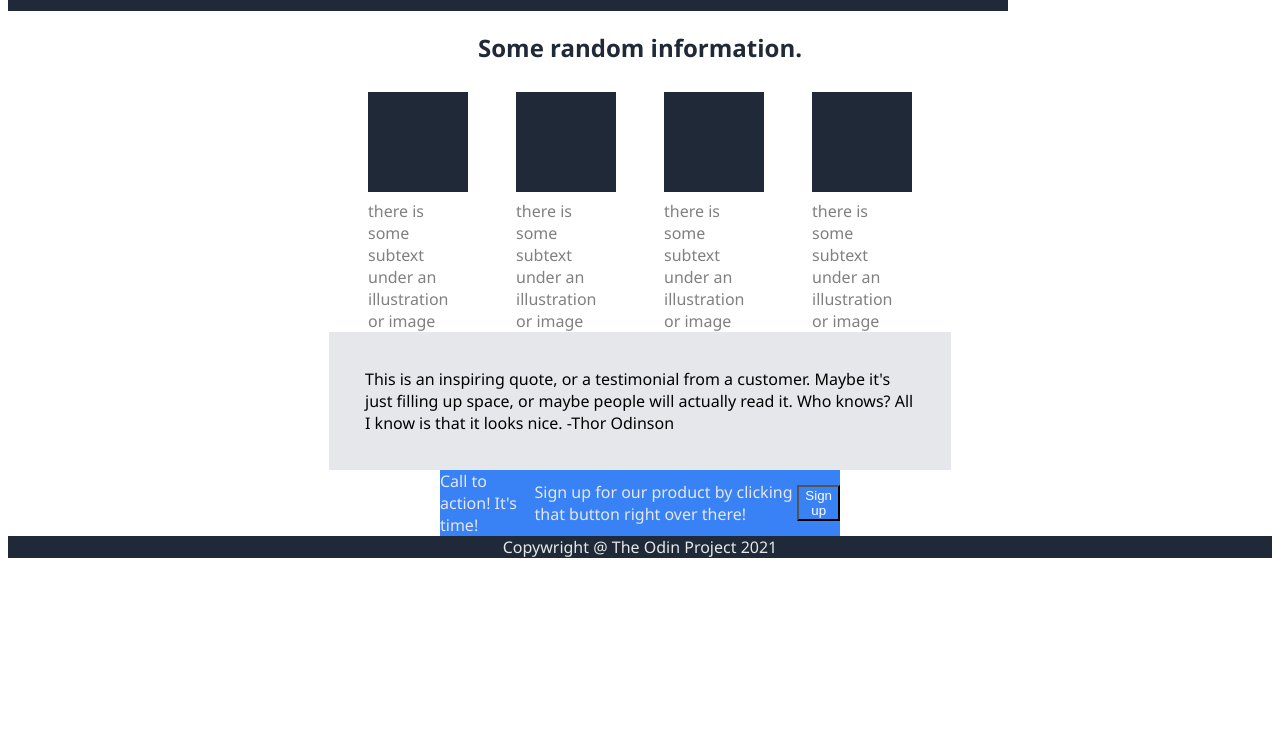
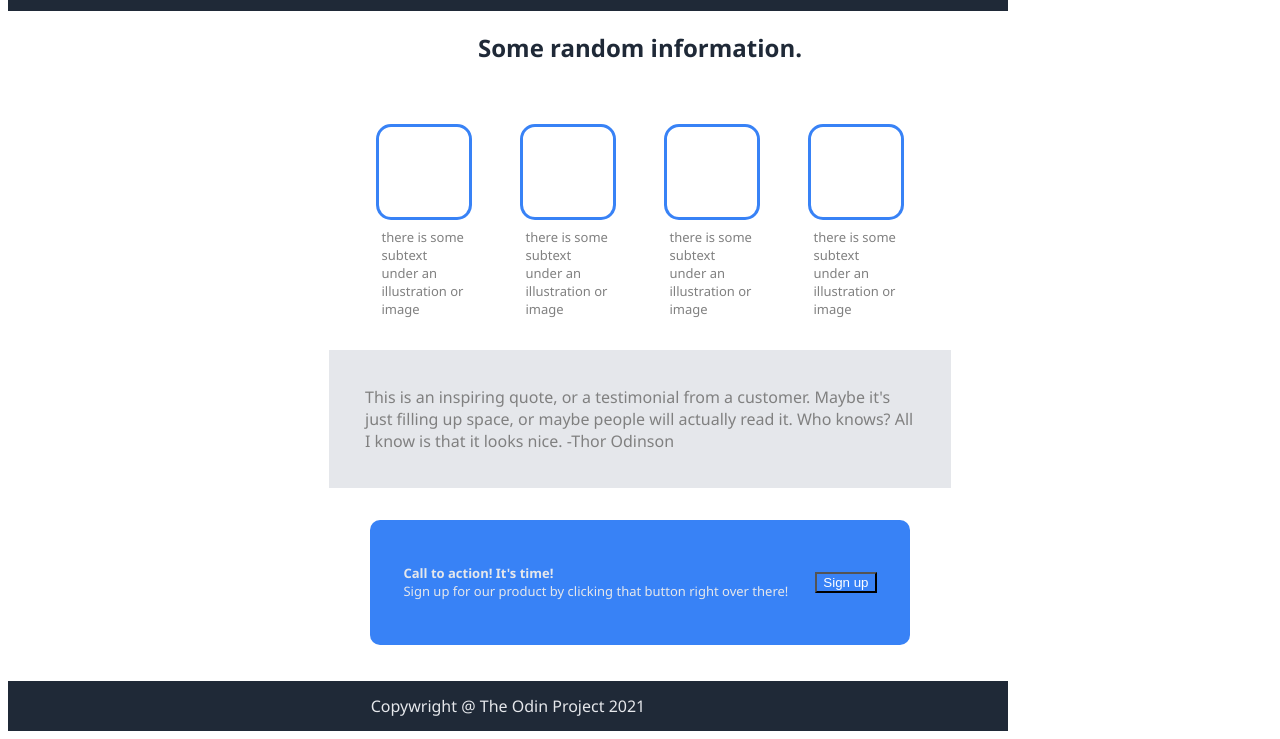
Before and after one commit to 3Rinni/project-landing-page, a plain HTML site: page index.html in a window 1280 px wide. Shown: the part 297-1036 px from the top of the page. Before the commit the page ends 863 px from the top, so only its background shows below. Drawn offline with Linux system fonts and the light colour scheme.

Commit message:
Edit README.mc and index.html

```diff
--- a/index.html
+++ b/index.html
@@ -57,8 +57,10 @@
             </div>
 
             <div class="advert">
-                <div>Call to action! It's time!</div>
+                <div class="pls-no-mo">
+                <div class="call">Call to action! It's time!</div>
                 <div>Sign up for our product by clicking that button right over there!</div>
+                </div>
                 <button>Sign up</button>
             </div>
         </div>
--- a/styles.css
+++ b/styles.css
@@ -1,8 +1,9 @@
 .body {
     display: flex;
-    flex: 1;
+    flex: auto;
+    margin: auto;
+}
 
-}
 
     .header {
     background-color: #1F2937;
@@ -19,7 +20,7 @@
     }
         .top {
             display: flex;
-            justify-content: center;
+            justify-content: space-around;
             align-items: center;
         }
             .logo {
@@ -32,6 +33,8 @@
             }
             ul {
                 list-style: none;
+                display: flex;
+                column-gap: 30px;
             }
         .top-mid {
             display: flex;
@@ -81,7 +84,7 @@
        flex-direction: column;
        align-items: center;
        font-family: 'Segoe UI', Tahoma, Geneva, Verdana, sans-serif;
-
+       row-gap: 32px;
     }
 
         h2 {
@@ -104,23 +107,27 @@
         }
 
         .box {
-            background-color: #1F2937;
-            border: #3882F6;
-            width: 100px;
-            height: 100px;
+            border: 3px solid #3882F6;
+            width: 50px;
+            height: 50px;
             flex-shrink: 0;
             margin: 8px;
+            border-radius: 15px;
+            padding: 20px;
+
         }
 
         .text {
             color: grey;
             display: flex;
             flex-grow: 0;
-            width: 100px;
+            width: 85px;
+            font-size: small;
         }
 
         .quote {
         background-color: #E5E7EB;
+        color: grey;
         display: flex;
         justify-content: center;
         align-items: center;
@@ -132,13 +139,24 @@
         background-color: #3882F6;
         color:#E5E7EB;
         display: flex;
+        font-size: small;
         align-items: center;
-        justify-content: center;
-        width: 400px;
+        justify-content: space-around;
+        width: 500px;
+        height: 85px;
+        border-radius: 10px;
+        padding: 20px;
+
         }
 
+        .call {
+            font-weight: bold;
+        }
 
-
+        .pls-no-mo {
+        display: flex;
+        flex-direction: column;
+        }
 
     .footer {
     background-color: #1F2937;
@@ -146,5 +164,9 @@
     display: flex;
     justify-content: center;
     align-items: center;
+    font-size: 16px;
     font-family: 'Segoe UI', Tahoma, Geneva, Verdana, sans-serif;
+    margin-top: 36px;
+    width: 1000px;
+    height: 50px;
     }
```
